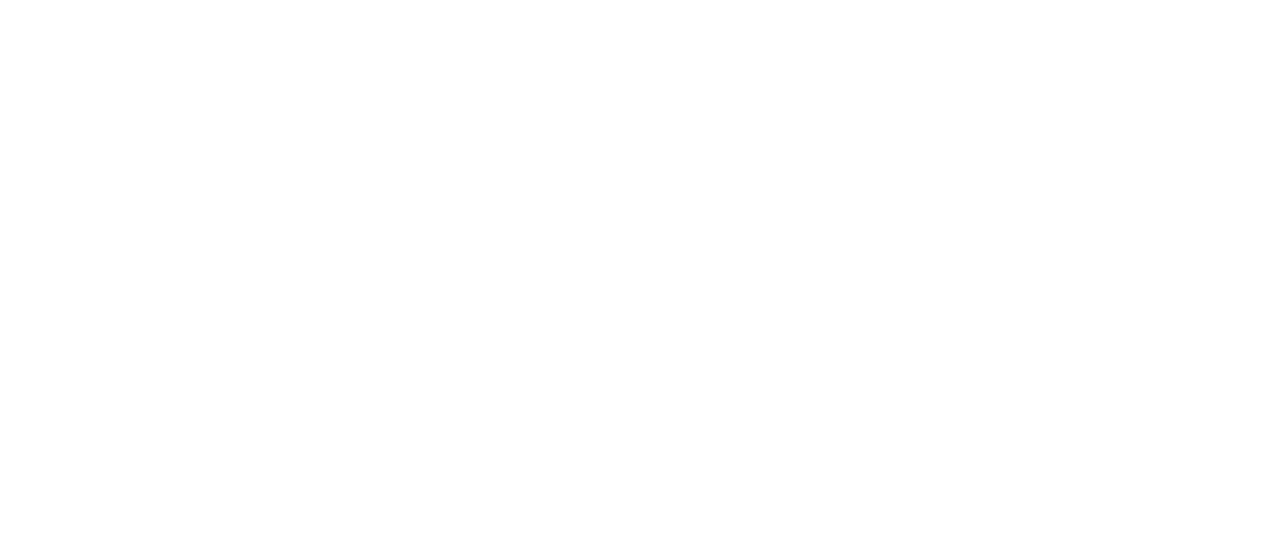
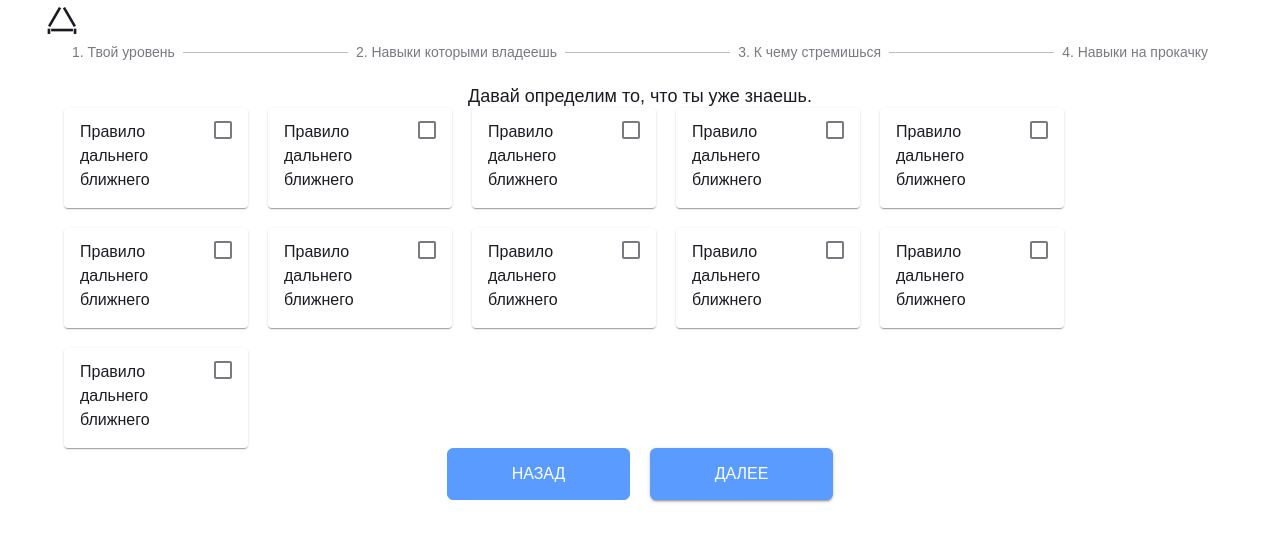
Before and after one commit to SergeyGetmanskiy/hackathon, a React (Create React App) app: page /onboarding/your-skills in a window 1280 px wide. Before the commit this address had no page. Shown: the top 542 px of the page. Built offline with nearby package versions, Linux system fonts and the light colour scheme.

Commit message:
onboarding routing setup

```diff
--- a/src/App.js
+++ b/src/App.js
@@ -1,4 +1,4 @@
-import { BrowserRouter, Route, Routes } from 'react-router-dom';
+import { Route, Routes } from 'react-router-dom';
 import { Box } from "@mui/material";
 
 import Main from './components/Main/Main';
@@ -6,22 +6,28 @@ import Header from "./components/Onboarding/Header/Header";
 import WelcomePage from "./components/Onboarding/WelcomePage/WelcomePage";
 import YourLevel from "./components/Onboarding/YourLevel/YourLevel";
 import YourSkills from "./components/Onboarding/YourSkills/YourSkills";
+import { useState } from 'react';
 
 function App() {
+
+  const [loggedIn, setLoggedIn] = useState(true);
+
+  const [isOnboardingComplete, setIsOnboardingComplete] = useState(false);
+
   return (
-    <BrowserRouter>
-     {/* <Header /> */}
+    isOnboardingComplete ?
       <Routes>
-     {/*   <Route path='/onboarding/welcome-page' element={<WelcomePage />} />
-        <Route path='/onboarding/your-level' element={<YourLevel />} />
-        <Route path='/onboarding/your-skills' element={<YourSkills />} />
-      */}
-        <Route path='/main' element={
-          <Box sx={{ display: 'flex' }}>
-            <Main />
-          </Box>} />
+        <Route path='/' element={ <Main />}>
+        </Route>
       </Routes>
-    </BrowserRouter>
+      :
+      <Routes>
+        <Route path='/' element={<WelcomePage />} />
+        <Route path='onboarding' element={<Header />}>
+          <Route path='your-level' element={<YourLevel />} />
+          <Route path='your-skills' element={<YourSkills setIsOnboardingComplete={setIsOnboardingComplete} />} />
+        </Route>
+      </Routes>
   );
 }
 
--- a/src/components/Onboarding/Header/Header.jsx
+++ b/src/components/Onboarding/Header/Header.jsx
@@ -1,12 +1,13 @@
 import { AppBar, CardMedia, Container, Step, Stepper } from '@mui/material';
 import logo from '../../../image/logo 5.svg';
-import { useLocation } from 'react-router-dom';
+import { useLocation, Outlet } from 'react-router-dom';
 
 function Header() {
     const location = useLocation();
     console.log(location.pathname)
     return (
-        <AppBar color='default' position='static' sx={{
+      <>
+      <AppBar color='default' position='static' sx={{
             height: '60px',
             bgcolor: 'common.white',
             boxShadow: 'none',
@@ -23,7 +24,7 @@ function Header() {
                     ml: '40px',
                 }}
             />
-            {location.pathname == '/onboarding/welcome-page' ? '' : <Container>
+            <Container>
                 <Stepper>
                     <Step sx={{
                         fontSize: '14px',
@@ -54,8 +55,12 @@ function Header() {
 
                     }}>4. Навыки на прокачку</Step>
                 </Stepper>
-            </Container>}
+            </Container>
         </AppBar>
+        <Outlet />
+      </>
+
+
     );
 };
 
--- a/src/components/Onboarding/WelcomePage/WelcomePage.jsx
+++ b/src/components/Onboarding/WelcomePage/WelcomePage.jsx
@@ -2,8 +2,13 @@ import contestImage from '../../../image/image 36.svg';
 import { Box } from "@mui/system";
 import { Button, CardMedia, Stack, Typography } from '@mui/material';
 
+import { useNavigate } from 'react-router-dom';
+
 
 function WelcomePage() {
+
+    const navigate = useNavigate();
+
     return (
         <Stack direction='row' spacing='90px' component='main' sx={{
             p: '154px 0 0 142px',
@@ -39,7 +44,8 @@ function WelcomePage() {
                         borderColor: '#1D6BF3',
                         bgcolor: '#fff',
                     }}>Не интересно</Button>
-                    <Button variant='contained' href='/onboarding/your-level' sx={{
+                    <Button variant='contained' onClick={() => navigate('onboarding/your-level', {replace: true})}
+                        sx={{
                         width: '183px',
                         p: '15px 0',
                         fontSize: '16px',
--- a/src/components/Onboarding/YourLevel/YourLevel.jsx
+++ b/src/components/Onboarding/YourLevel/YourLevel.jsx
@@ -1,6 +1,10 @@
 import { Button, Container, Paper, Stack, Typography } from "@mui/material";
+import { useNavigate } from "react-router-dom";
 
 function YourLevel() {
+
+  const navigate = useNavigate();
+
     return (
         <Container component='main' sx={{
             display: 'flex',
@@ -51,7 +55,8 @@ function YourLevel() {
                     lineHeight: '20px',
                 }}>Middle +</Paper>
             </Stack>
-            <Button variant='contained' href='/onboarding/your-skills' sx={{
+            <Button variant='contained' onClick={() => navigate('../your-skills', {replace: true})}
+                sx={{
                 width: '183px',
                 p: '15px 0',
                 fontSize: '16px',
--- a/src/components/Onboarding/YourSkills/YourSkills.jsx
+++ b/src/components/Onboarding/YourSkills/YourSkills.jsx
@@ -1,7 +1,16 @@
 import { Button, ButtonGroup, Checkbox, Container, Grid, Paper, Stack, Typography } from "@mui/material";
+import { useNavigate } from "react-router-dom";
 
 
-function YourSkills() {
+function YourSkills({setIsOnboardingComplete}) {
+
+  const navigate = useNavigate();
+
+  const handleClick = () => {
+    setIsOnboardingComplete(true);
+    navigate('/', {replace: true})
+  }
+
     return (
         <Container component='main' sx={{
             display: 'flex',
@@ -153,7 +162,8 @@ function YourSkills() {
                     borderColor: '#5A9BFF',
                     bgcolor: '#5A9BFF',
                 }}>Назад</Button>
-                <Button variant='contained' href='/onboarding/your-skills' sx={{
+                <Button variant='contained' onClick={() => handleClick()}
+                    sx={{
                     width: '183px',
                     p: '15px 0',
                     fontSize: '16px',
--- a/src/index.js
+++ b/src/index.js
@@ -1,5 +1,7 @@
 import React from 'react';
 import ReactDOM from 'react-dom/client';
+import { BrowserRouter } from 'react-router-dom';
+
 import './index.css';
 import App from './App';
 
@@ -13,11 +15,13 @@ import { CssBaseline, ThemeProvider } from '@mui/material';
 const root = ReactDOM.createRoot(document.getElementById('root'));
 root.render(
   <React.StrictMode>
+    <BrowserRouter>
       <Provider store={store}>
         <ThemeProvider theme={theme}>
           <CssBaseline />
           <App />
         </ThemeProvider>
       </Provider>
+    </BrowserRouter>
   </React.StrictMode>
 );
```
Also changed, not shown: src/components/ProtectedRoute/ProtectedRoute.js (added, +8 -0 lines). Lines whose indentation alone changed are shown as unchanged.
